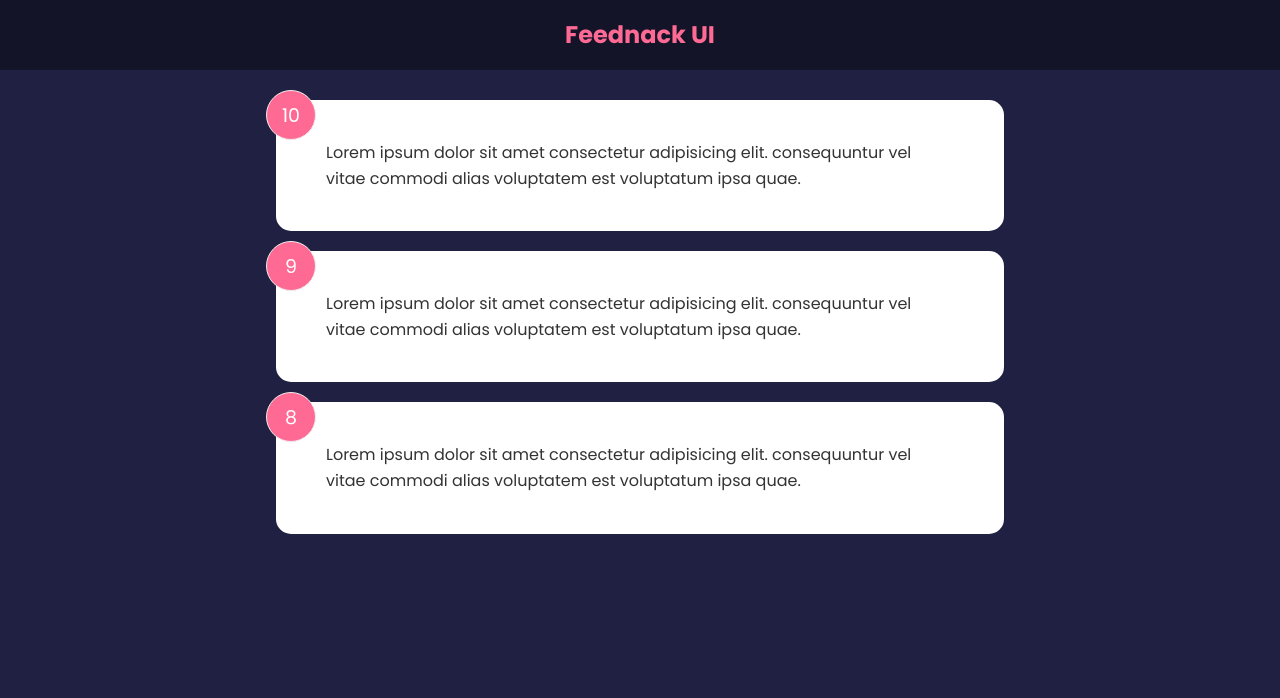
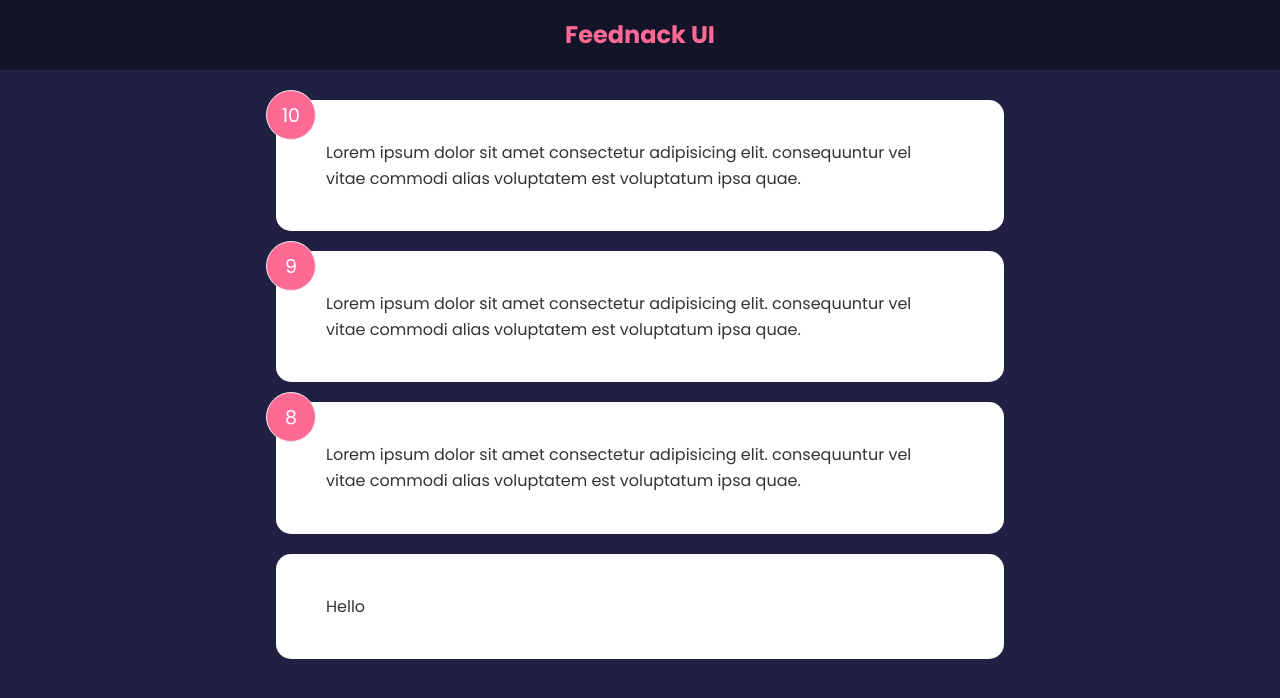
Before and after one commit to ViniUK00/feedback-app, a React (Create React App) app: page / in a window 1280 px wide. Shown: the top 698 px of the page. Built offline with nearby package versions, Linux system fonts and the light colour scheme.

Commit message:
Card Component & Conditional Styles

```diff
--- a/src/App.js
+++ b/src/App.js
@@ -2,6 +2,7 @@
 import Header from "./components/Header"
 import FeedbackList from "./components/FeedbackList"
 import FeedbackData from "./data/FeedbackData"
+import Card from "./components/shared/Card"
 
 function App() {
   const [feedback, setFeedback] = useState(FeedbackData)
@@ -11,6 +12,7 @@
       <Header />
       <div className="container">
         <FeedbackList feedback={feedback} />
+        <Card>Hello</Card>
       </div>
     </>
   )
--- a/src/components/FeedbackItem.jsx
+++ b/src/components/FeedbackItem.jsx
@@ -1,10 +1,17 @@
+import PropTypes from "prop-types"
+import Card from "./shared/Card"
+
 function FeedbackItem({ item }) {
   return (
-    <div className="card">
+    <Card>
       <div className="num-display">{item.rating}</div>
       <div className="text-display">{item.text}</div>
-    </div>
+    </Card>
   )
 }
 
+FeedbackItem.propTypes = {
+  item: PropTypes.object.isRequired,
+}
+
 export default FeedbackItem
--- a/src/components/FeedbackList.jsx
+++ b/src/components/FeedbackList.jsx
@@ -1,3 +1,4 @@
+import PropTypes from "prop-types"
 import FeedBackItem from "./FeedbackItem"
 
 function FeedbackList({ feedback }) {
@@ -14,4 +15,12 @@
   )
 }
 
+FeedbackList.protoTypes = {
+  feedback: PropTypes.arrayOf({
+    id: PropTypes.number.isRequired,
+    text: PropTypes.string.isRequired,
+    rating: PropTypes.number.isRequired,
+  }),
+}
+
 export default FeedbackList
--- /dev/null
+++ b/src/components/shared/Card.jsx
@@ -0,0 +1,15 @@
+import propTypes from "prop-types"
+function Card({ children, reverse }) {
+  return <div className={`card ${reverse && "reverse"}`}>{children}</div>
+}
+
+Card.defaultProps = {
+  reverse: false,
+}
+
+Card.propTypes = {
+  children: propTypes.node.isRequired,
+  reverse: propTypes.bool,
+}
+
+export default Card
```
